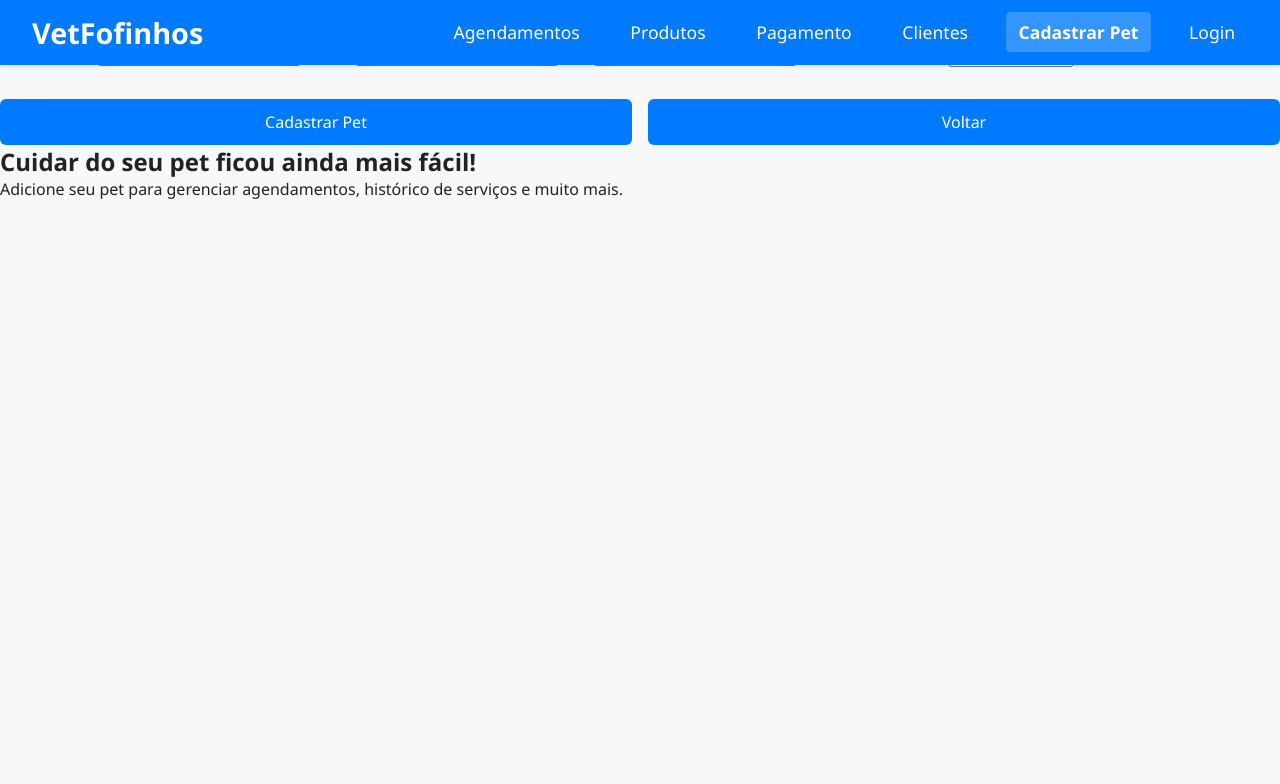
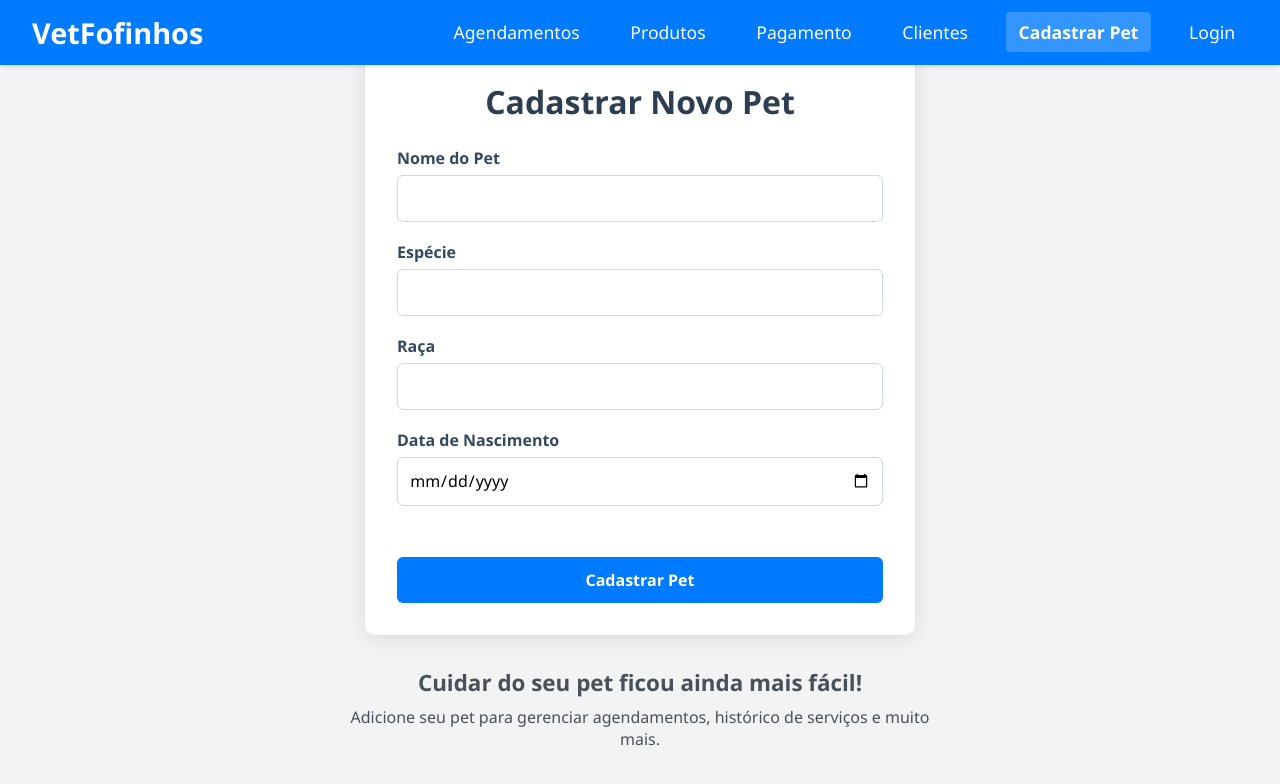
Before and after one commit to NIeswatacon/FofinhosVet, a React (Vite) app in the folder VetFofinhosRonaldo-main/: page /cadastro-pet in a window 1280 px wide. Shown: the top 784 px of the page. Built offline with nearby package versions, Linux system fonts and the light colour scheme; no server answers.

Commit message:
CadastrarPet

```diff
--- /dev/null
+++ b/VetFofinhosRonaldo-main/src/pages/Pets/CadastroPet.css
@@ -0,0 +1,121 @@
+/* === Estrutura geral === */
+.cadastro-pet-container {
+  display: flex;
+  flex-direction: column;
+  align-items: center;
+  padding: 3rem 1rem;
+  background-color: #f1f3f5;
+  min-height: 100vh;
+  font-family: 'Segoe UI', sans-serif;
+}
+
+/* === Formulário === */
+.cadastro-pet-form-section {
+  background: #ffffff;
+  border-radius: 10px;
+  padding: 2rem;
+  width: 100%;
+  max-width: 550px;
+  box-shadow: 0 4px 20px rgba(0, 0, 0, 0.1);
+}
+
+.cadastro-pet-title {
+  text-align: center;
+  font-size: 2rem;
+  color: #2c3e50;
+  margin-bottom: 1.5rem;
+}
+
+.cadastro-pet-form label {
+  display: block;
+  margin-bottom: 0.4rem;
+  font-weight: 600;
+  color: #34495e;
+}
+
+.cadastro-pet-form input {
+  width: 100%;
+  padding: 0.7rem;
+  border: 1px solid #d0d7de;
+  border-radius: 6px;
+  margin-bottom: 1.2rem;
+  font-size: 1rem;
+  box-sizing: border-box;
+  transition: border-color 0.2s;
+}
+
+.cadastro-pet-form input:focus {
+  border-color: #4c8bf5;
+  outline: none;
+}
+
+/* === Botões === */
+.button-group {
+  display: flex;
+  justify-content: space-between;
+  gap: 1rem;
+  margin-top: 1rem;
+}
+
+.cadastro-pet-btn,
+.voltar-btn {
+  flex: 1;
+  padding: 0.75rem;
+  border: none;
+  border-radius: 6px;
+  font-size: 1rem;
+  font-weight: 600;
+  cursor: pointer;
+  transition: background-color 0.2s ease;
+}
+
+.cadastro-pet-btn {
+  background-color: #4c8bf5;
+  color: white;
+}
+
+.cadastro-pet-btn:hover {
+  background-color: #346fd0;
+}
+
+.voltar-btn {
+  background-color: #ced4da;
+  color: #212529;
+}
+
+.voltar-btn:hover {
+  background-color: #adb5bd;
+}
+
+/* === Mensagens === */
+.success-message,
+.error-message {
+  text-align: center;
+  padding: 0.75rem;
+  border-radius: 6px;
+  margin-bottom: 1rem;
+  font-weight: 500;
+}
+
+.success-message {
+  background-color: #d1e7dd;
+  color: #0f5132;
+}
+
+.error-message {
+  background-color: #f8d7da;
+  color: #842029;
+}
+
+/* === Seção extra === */
+.cadastro-pet-info-section {
+  text-align: center;
+  margin-top: 2rem;
+  max-width: 600px;
+  color: #495057;
+}
+
+.cadastro-pet-info-section h2 {
+  font-size: 1.4rem;
+  margin-bottom: 0.5rem;
+}
--- a/VetFofinhosRonaldo-main/src/pages/Pets/CadastroPet.tsx
+++ b/VetFofinhosRonaldo-main/src/pages/Pets/CadastroPet.tsx
@@ -2,7 +2,7 @@ import React, { useState } from 'react';
 import { useNavigate } from 'react-router-dom';
 import api from '../../services/api';
 import NavBar from '../../components/NavBar/NavBar';
-import '../Cadastro/cadastroPaga.css'; // Corrigido para o nome do arquivo CSS existente
+import './CadastroPet.css'; // Corrigido para import local do CSS correto
 
 interface PetData {
   nome: string;
@@ -18,6 +18,7 @@ const CadastroPet: React.FC = () => {
     raca: '',
     dataNascimento: '',
   });
+
   const [error, setError] = useState<string | null>(null);
   const [success, setSuccess] = useState<string | null>(null);
   const navigate = useNavigate();
@@ -32,123 +33,77 @@ const CadastroPet: React.FC = () => {
     setError(null);
     setSuccess(null);
 
-    // Validação básica
     if (!formData.nome || !formData.especie || !formData.raca || !formData.dataNascimento) {
       setError('Todos os campos são obrigatórios.');
       return;
     }
 
     try {
-      console.log('=== INÍCIO DO CADASTRO DE PET NO FRONTEND ===');
-      console.log('Dados do Pet:', formData);
+      const userJson = localStorage.getItem('user');
+      const token = localStorage.getItem('token');
 
-      const userId = localStorage.getItem('user') ? JSON.parse(localStorage.getItem('user')!).id : null;
-
-      if (!userId) {
-        setError('ID do usuário não encontrado. Por favor, faça login novamente.');
-        console.error('Erro: ID do usuário não encontrado para cadastro de pet.');
+      if (!userJson || !token) {
+        setError('Usuário não autenticado. Faça login novamente.');
         return;
       }
 
-      console.log('Enviando requisição para:', '/api/contas/clientes/me/pets');
-      const response = await api.post('/api/contas/clientes/me/pets', formData, {
+      const user = JSON.parse(userJson);
+      const clienteId = user.id;
+
+      const response = await api.post(`/api/contas/clientes/${clienteId}/pets`, formData, {
         headers: {
-          'X-User-ID': userId,
+          Authorization: `Bearer ${token}`,
         },
       });
 
-      console.log('Resposta recebida:', response.data);
-
       if (response.status === 201) {
         setSuccess('Pet cadastrado com sucesso!');
-        setFormData({ nome: '', especie: '', raca: '', dataNascimento: '', }); // Limpa o formulário
-        navigate('/clientes'); // Ou para uma página de listagem de pets
+        setFormData({ nome: '', especie: '', raca: '', dataNascimento: '' });
+        setTimeout(() => navigate('/clientes'), 1500);
       } else {
         setError('Erro ao cadastrar o pet. Tente novamente.');
-        console.error('Erro na resposta do servidor:', response.data);
       }
     } catch (err: any) {
-      console.error('=== ERRO NO CADASTRO DE PET ===');
-      console.error('Erro completo:', err);
-      if (err.response) {
-        console.error('Dados da resposta:', err.response.data);
-        console.error('Status da resposta:', err.response.status);
-        if (err.response.data && err.response.data.message) {
-          setError(err.response.data.message);
-        } else {
-          setError('Erro ao cadastrar o pet. Verifique os dados e tente novamente.');
-        }
-      } else if (err.request) {
-        setError('Erro de conexão: O servidor não respondeu.');
+      console.error('Erro ao cadastrar o pet:', err);
+      if (err.response?.data?.message) {
+        setError(err.response.data.message);
+      } else if (err.response?.status === 401) {
+        setError('Não autorizado. Faça login novamente.');
       } else {
-        setError('Erro inesperado: ' + err.message);
+        setError('Erro inesperado. Verifique os dados e tente novamente.');
       }
     }
   };
 
   return (
-    <div className="cadastro-container">
+    <div className="cadastro-pet-container">
       <NavBar />
-      <div className="cadastro-form-section">
-        <h1 className="cadastro-title">Cadastrar Novo Pet</h1>
+      <div className="cadastro-pet-form-section">
+        <h1 className="cadastro-pet-title">Cadastrar Novo Pet</h1>
         {error && <div className="error-message">{error}</div>}
         {success && <div className="success-message">{success}</div>}
-        <form onSubmit={handleSubmit} className="cadastro-form">
+        <form onSubmit={handleSubmit} className="cadastro-pet-form">
           <label htmlFor="nome">Nome do Pet</label>
-          <input
-            id="nome"
-            type="text"
-            name="nome"
-            placeholder="Nome do seu pet"
-            value={formData.nome}
-            onChange={handleChange}
-            required
-          />
+          <input type="text" id="nome" name="nome" value={formData.nome} onChange={handleChange} required />
 
           <label htmlFor="especie">Espécie</label>
-          <input
-            id="especie"
-            type="text"
-            name="especie"
-            placeholder="Ex: Cachorro, Gato, Pássaro"
-            value={formData.especie}
-            onChange={handleChange}
-            required
-          />
+          <input type="text" id="especie" name="especie" value={formData.especie} onChange={handleChange} required />
 
           <label htmlFor="raca">Raça</label>
-          <input
-            id="raca"
-            type="text"
-            name="raca"
-            placeholder="Ex: Labrador, Siamês, Calopsita"
-            value={formData.raca}
-            onChange={handleChange}
-            required
-          />
+          <input type="text" id="raca" name="raca" value={formData.raca} onChange={handleChange} required />
 
           <label htmlFor="dataNascimento">Data de Nascimento</label>
-          <input
-            id="dataNascimento"
-            type="date"
-            name="dataNascimento"
-            value={formData.dataNascimento}
-            onChange={handleChange}
-            required
-          />
+          <input type="date" id="dataNascimento" name="dataNascimento" value={formData.dataNascimento} onChange={handleChange} required />
 
           <div className="button-group">
-            <button type="submit" className="cadastro-btn">Cadastrar Pet</button>
-            <button type="button" onClick={() => navigate('/clientes')}>Voltar</button>
+            <button type="submit" className="cadastro-pet-btn">Cadastrar Pet</button>
           </div>
         </form>
       </div>
-      {/* Pode adicionar uma seção de informações de pet semelhante à de login/cadastro de usuário */}
-      <div className="cadastro-info-section">
+
+      <div className="cadastro-pet-info-section">
         <h2>Cuidar do seu pet ficou ainda mais fácil!</h2>
-        <p>
-          Adicione seu pet para gerenciar agendamentos, histórico de serviços e muito mais.
-        </p>
+        <p>Adicione seu pet para gerenciar agendamentos, histórico de serviços e muito mais.</p>
       </div>
     </div>
   );
```
